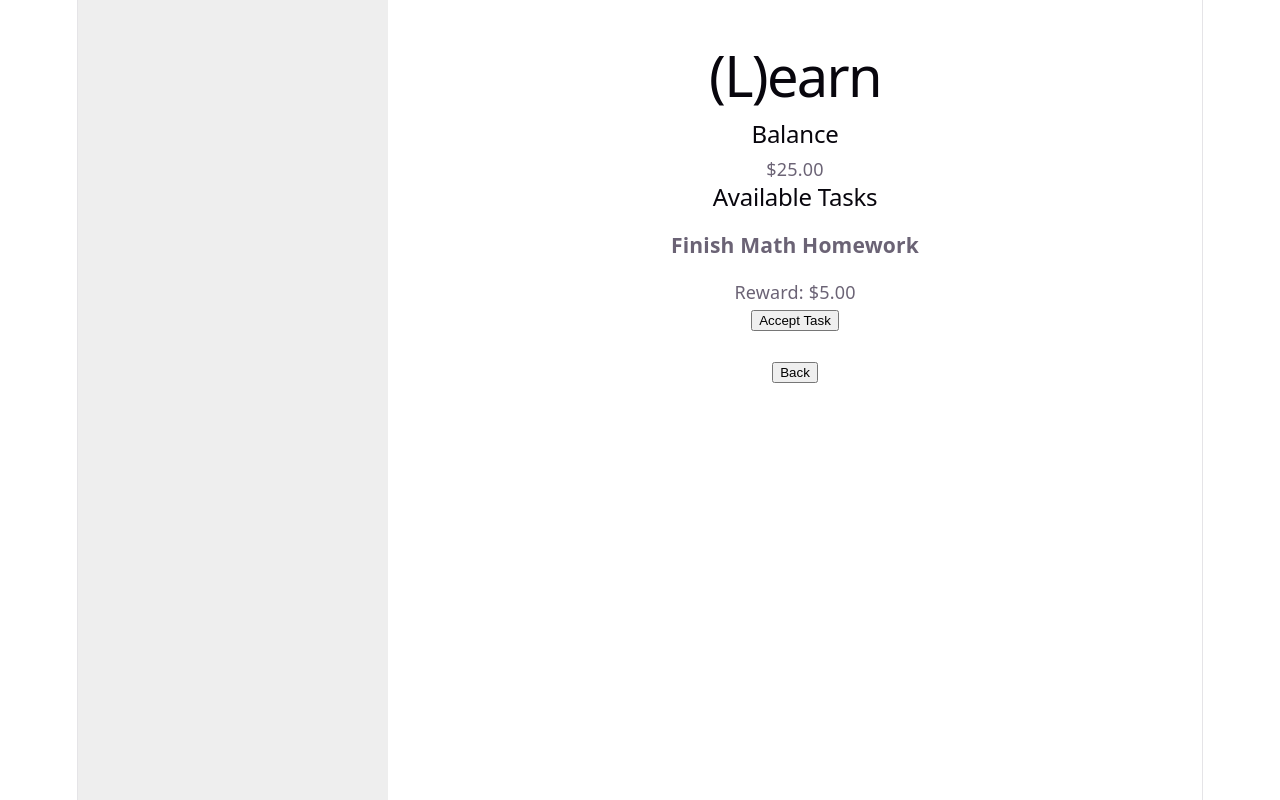
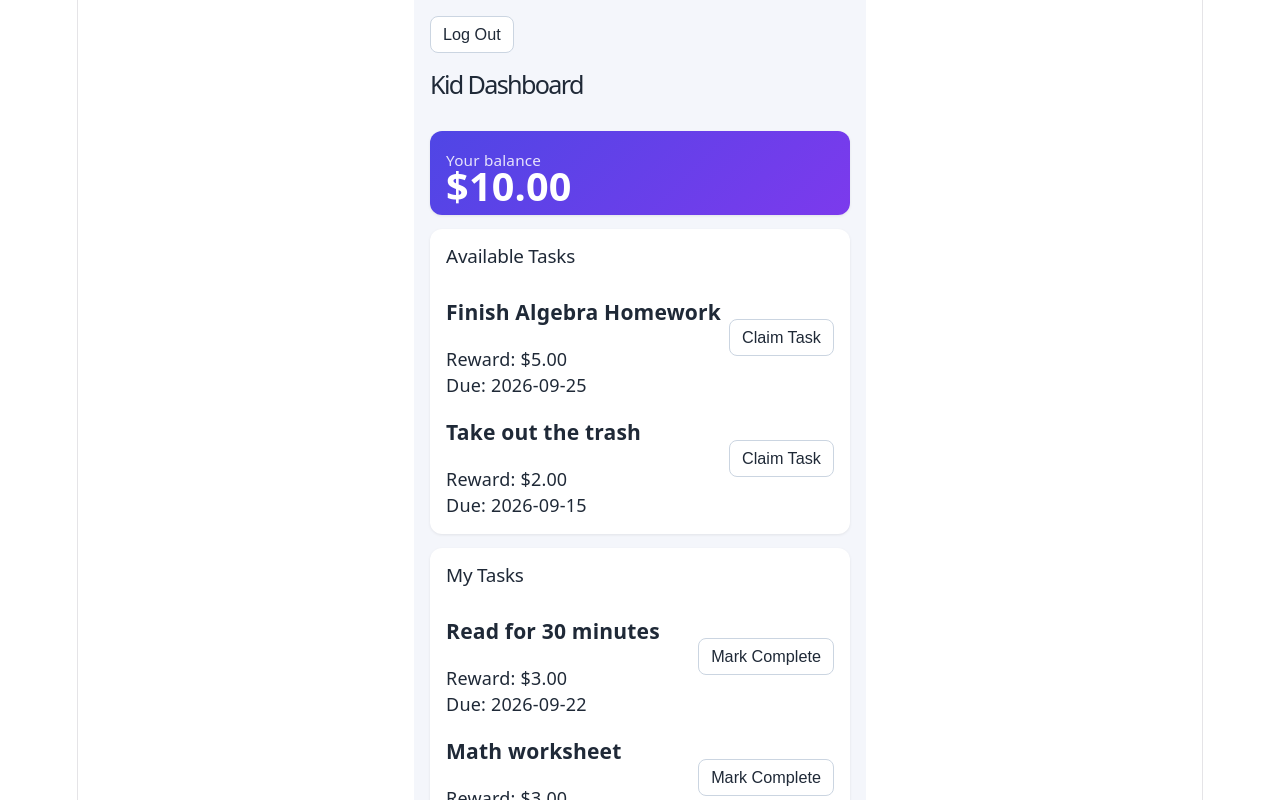
Before and after one commit to rn727/hackathon-thing, a React (Vite) app: page /kid in a window 1280 px wide. Shown: the top 800 px of the page. Built offline with nearby package versions, Linux system fonts and the light colour scheme.

Commit message:
created basic dashboards

```diff
--- a/src/App.jsx
+++ b/src/App.jsx
@@ -4,8 +4,9 @@ import heroImg from './assets/hero.png'
 import reactLogo from './assets/react.svg'
 import viteLogo from './assets/vite.svg'
 import './App.css'
-import Home from './pages/Home'
+import Home from './Home'
 import KidDashboard from './pages/KidDashboard'
+import ParentDashboard from './parent/ParentDashboard'
 
 function App() {
   return (
@@ -16,7 +17,7 @@ function App() {
           path="/"
           element={<Home />}
         />
-
+        <Route path="/parent" element={<ParentDashboard />} />
         <Route
           path="/kid"
           element={<KidDashboard />}
--- /dev/null
+++ b/src/Home.jsx
@@ -0,0 +1,29 @@
+import { Link } from 'react-router-dom'
+import './parent/parent.css'
+
+export default function Home() {
+  return (
+    <div className="parent-page">
+      <h1>Welcome</h1>
+
+      <section className="p-card">
+        <h2>Choose your dashboard</h2>
+        <p>Select how you want to enter the app.</p>
+
+        <div className="login-options">
+          <Link to="/parent">
+            <button className="login-button">
+              Log in as Parent
+            </button>
+          </Link>
+
+          <Link to="/kid">
+            <button className="login-button">
+              Log in as Kid
+            </button>
+          </Link>
+        </div>
+      </section>
+    </div>
+  )
+}
--- a/src/pages/Home.jsx
+++ /dev/null
@@ -1,14 +0,0 @@
-import { Link } from 'react-router-dom'
-
-function Home() {
-  return (
-    <div>
-      <h1>Welcome</h1>
-      <Link to="/kid">
-        <button>Kid Dashboard</button>
-      </Link>
-    </div>
-  )
-}
-
-export default Home
--- a/src/pages/KidDashboard.jsx
+++ b/src/pages/KidDashboard.jsx
@@ -1,34 +1,121 @@
+import { useState } from 'react'
+import { sampleKid, sampleTasks, sampleSpending } from '../parent/parentSampleData.js'
+import '../parent/parent.css'
 import { Link } from 'react-router-dom'
-import './KidDashboard.css'
+export default function ChildDashboard() {
+  const [kid] = useState(sampleKid)
+  const [tasks, setTasks] = useState(sampleTasks)
+  const spending = sampleSpending
 
-function KidDashboard() {
+  const claimTask = (id) => {
+    setTasks((prev) =>
+      prev.map((task) =>
+        task.id === id
+          ? { ...task, status: 'claimed' }
+          : task
+      )
+    )
+  }
+
+  const submitTask = (id) => {
+    setTasks((prev) =>
+      prev.map((task) =>
+        task.id === id
+          ? { ...task, status: 'submitted' }
+          : task
+      )
+    )
+  }
+
+  const availableTasks = tasks.filter(
+    (task) => task.status === 'available'
+  )
+
+  const claimedTasks = tasks.filter(
+    (task) => task.status === 'claimed'
+  )
+
   return (
-    <div className="dashboard">
-        <div className="top_left">
+    <div className="parent-page">
+       <div className="dashboard-header">
+  <Link to="/">
+    <button className="logout-button">Log Out</button>
+  </Link>
 
+  <h1>Kid Dashboard</h1>
+</div>
+
+      <section className="p-card p-balance-card">
+        <div className="p-label">Your balance</div>
+        <div className="p-balance">
+          ${kid.balance.toFixed(2)}
         </div>
-        <div className="main_section">
-      <h1>(L)earn</h1>
+      </section>
 
-      <h2>Balance</h2>
-      <p>$25.00</p>
+      <section className="p-card">
+        <h2>Available Tasks</h2>
 
-      <h2>Available Tasks</h2>
+        {availableTasks.length === 0 ? (
+          <p>No available tasks right now.</p>
+        ) : (
+          availableTasks.map((task) => (
+            <div key={task.id} className="p-task-row">
+              <div>
+                <h3>{task.title}</h3>
+                <p>Reward: ${task.reward.toFixed(2)}</p>
 
-      <div>
-        <h3>Finish Math Homework</h3>
-        <p>Reward: $5.00</p>
-        <button>Accept Task</button>
-      </div>
+                {task.dueDate && (
+                  <p>Due: {task.dueDate}</p>
+                )}
+              </div>
 
-      <br />
+              <button
+                onClick={() => claimTask(task.id)}
+              >
+                Claim Task
+              </button>
+            </div>
+          ))
+        )}
+      </section>
 
-      <Link to="/">
-        <button>Back</button>
-      </Link>
-      </div>
+      <section className="p-card">
+        <h2>My Tasks</h2>
+
+        {claimedTasks.length === 0 ? (
+          <p>You have no claimed tasks.</p>
+        ) : (
+          claimedTasks.map((task) => (
+            <div key={task.id} className="p-task-row">
+              <div>
+                <h3>{task.title}</h3>
+                <p>Reward: ${task.reward.toFixed(2)}</p>
+
+                {task.dueDate && (
+                  <p>Due: {task.dueDate}</p>
+                )}
+              </div>
+
+              <button
+                onClick={() => submitTask(task.id)}
+              >
+                Mark Complete
+              </button>
+            </div>
+          ))
+        )}
+      </section>
+
+      <section className="p-card">
+        <h2>Recent Spending</h2>
+
+        {spending.map((item) => (
+          <div key={item.id} className="p-task-row">
+            <span>{item.description}</span>
+            <span>${item.amount.toFixed(2)}</span>
+          </div>
+        ))}
+      </section>
     </div>
   )
 }
-
-export default KidDashboard
--- a/src/parent/ParentDashboard.jsx
+++ b/src/parent/ParentDashboard.jsx
@@ -2,6 +2,7 @@ import { useState } from 'react'
 import CreateTaskForm from './CreateTaskForm.jsx'
 import SubmittedTasks from './SubmittedTasks.jsx'
 import TaskList from './TaskList.jsx'
+import { Link } from 'react-router-dom'
 import SpendingList from './SpendingList.jsx'
 import { sampleKid, sampleTasks, sampleSpending } from './parentSampleData.js'
 import './parent.css'
@@ -48,7 +49,13 @@ export default function ParentDashboard() {
 
   return (
     <div className="parent-page">
-      <h1>Parent Dashboard</h1>
+      <div className="dashboard-header">
+  <Link to="/">
+    <button className="logout-button">Log Out</button>
+  </Link>
+
+  <h1>Parent Dashboard</h1>
+</div>
 
       <section className="p-card p-balance-card">
         <div className="p-label">{kid.name}'s balance</div>
--- a/src/parent/parent.css
+++ b/src/parent/parent.css
@@ -1,4 +1,13 @@
 /* すべて .parent-page の中だけに効く。他の人のCSSとぶつからないようにしてある。 */
+
+.dashboard-header {
+  display: flex;
+  flex-direction: column;
+  align-items: flex-start;
+  gap: 10px;
+  margin-bottom: 20px;
+}
+
 .parent-page {
   box-sizing: border-box;
   max-width: 480px;
```
